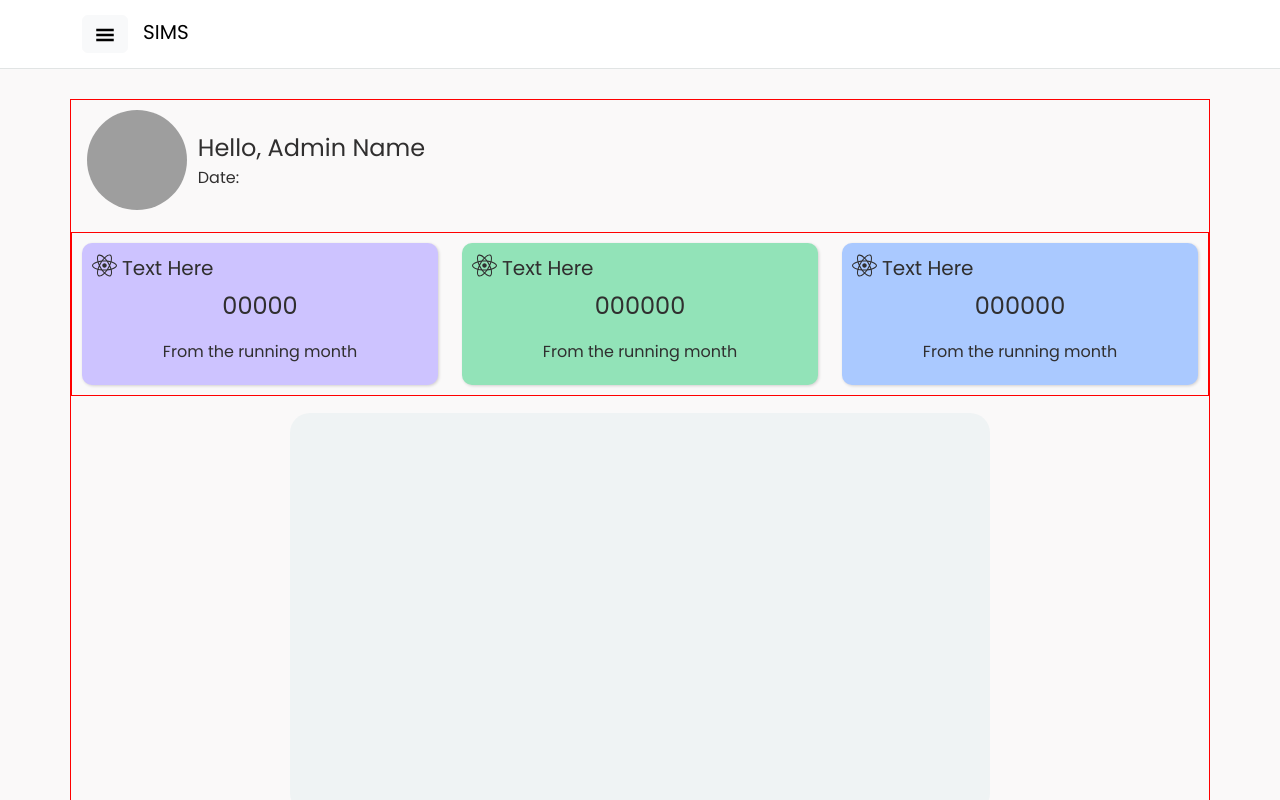
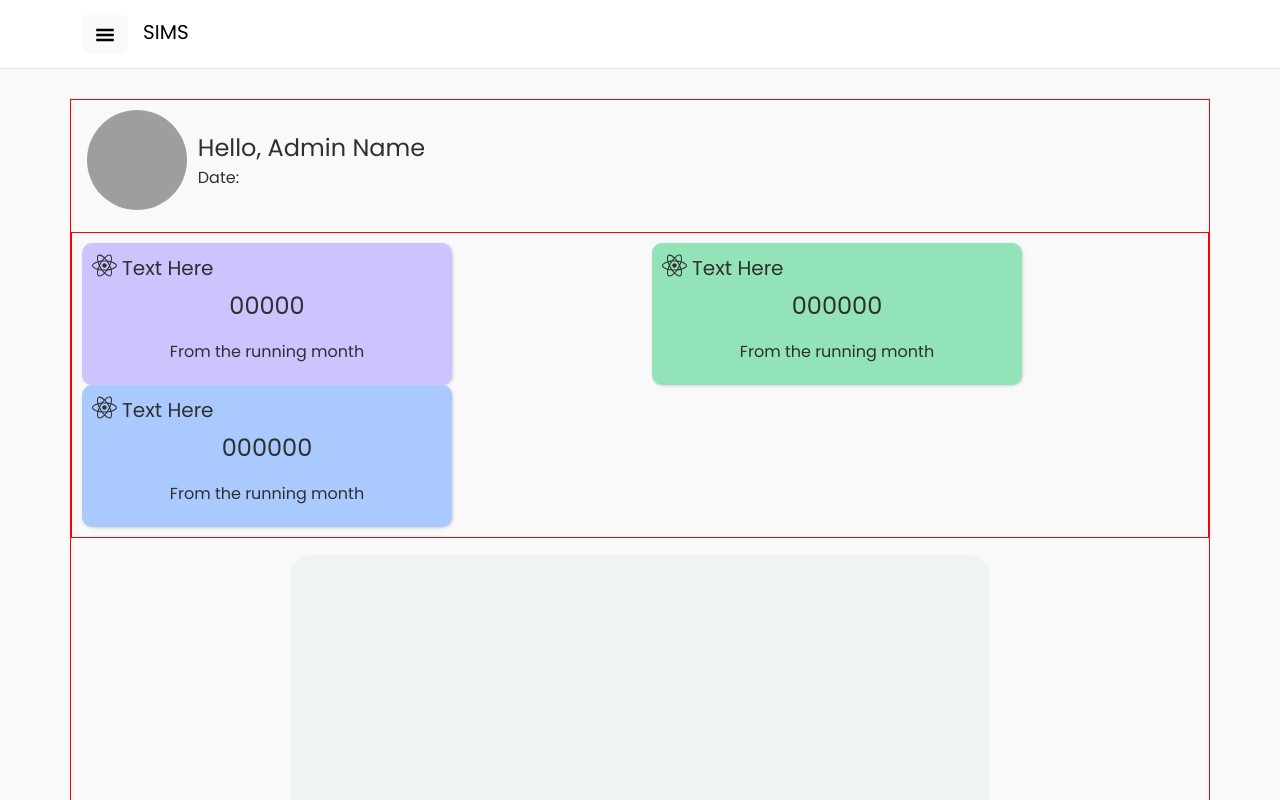
Before and after one commit to MarkRyuo/SalesInventoryManagementSystem_SIMS, a React (Vite) app in the folder client/: page /DashboardPage in a window 1280 px wide. Shown: the top 800 px of the page. Built offline with nearby package versions, Linux system fonts and the light colour scheme; grey boxes are pictures that could not be loaded.

Commit message:
Update: System

```diff
--- a/client/src/components/Charts/DashboardChart/Charts.module.css
+++ b/client/src/components/Charts/DashboardChart/Charts.module.css
@@ -42,6 +42,7 @@
     max-height: 200px;
     background-color: var(--chart1Color);
     box-shadow: 1px 1px 3px var(--chartShadow);
+    width: 370px;
 }
 
 /* ?Chart 2 */
@@ -53,6 +54,7 @@
     max-height: 200px;
     background-color: var(--chart2Color);
     box-shadow: 1px 1px 3px var(--chartShadow);
+    width: 370px;
 }
 
 /* ?Chart 3 */
@@ -64,6 +66,7 @@
     max-height: 200px;
     background-color: var(--char3Color);
     box-shadow: 1px 1px 3px var(--chartShadow);
+    width: 370px;
 }
 
 
```
